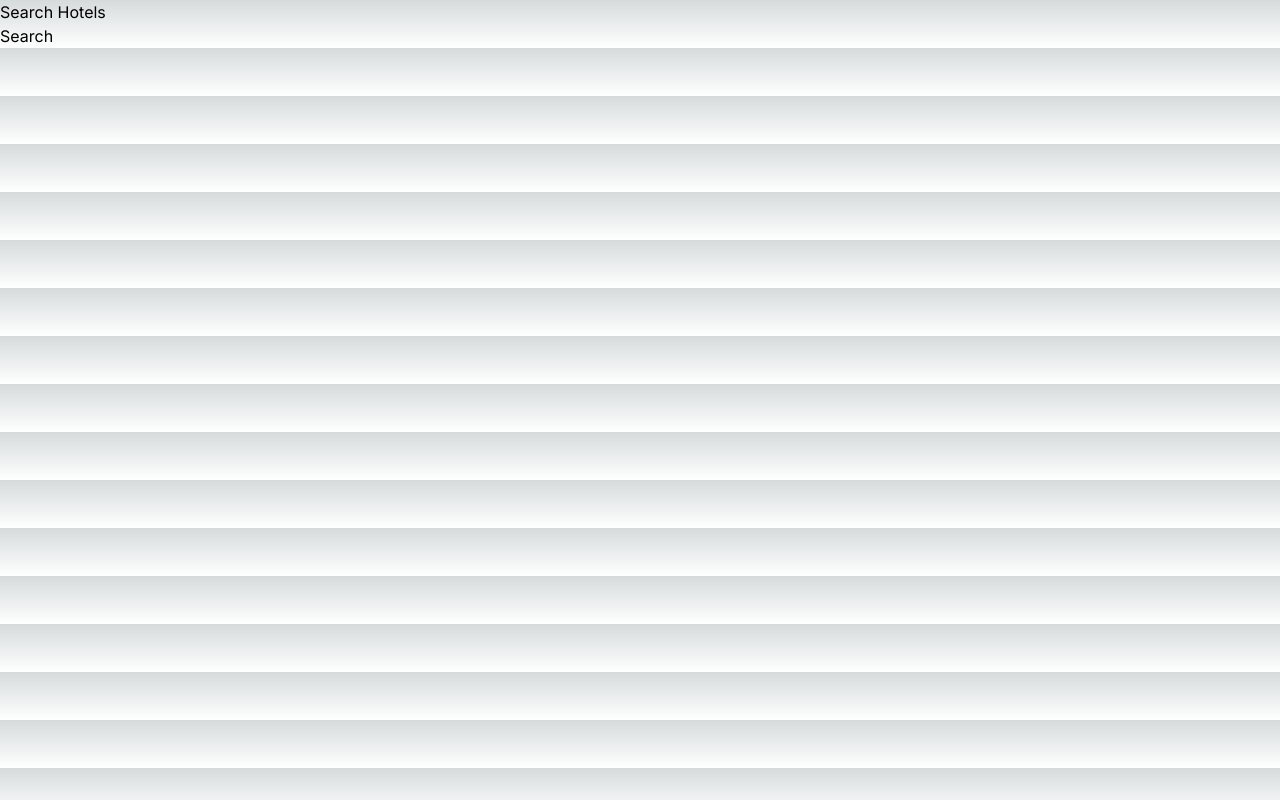
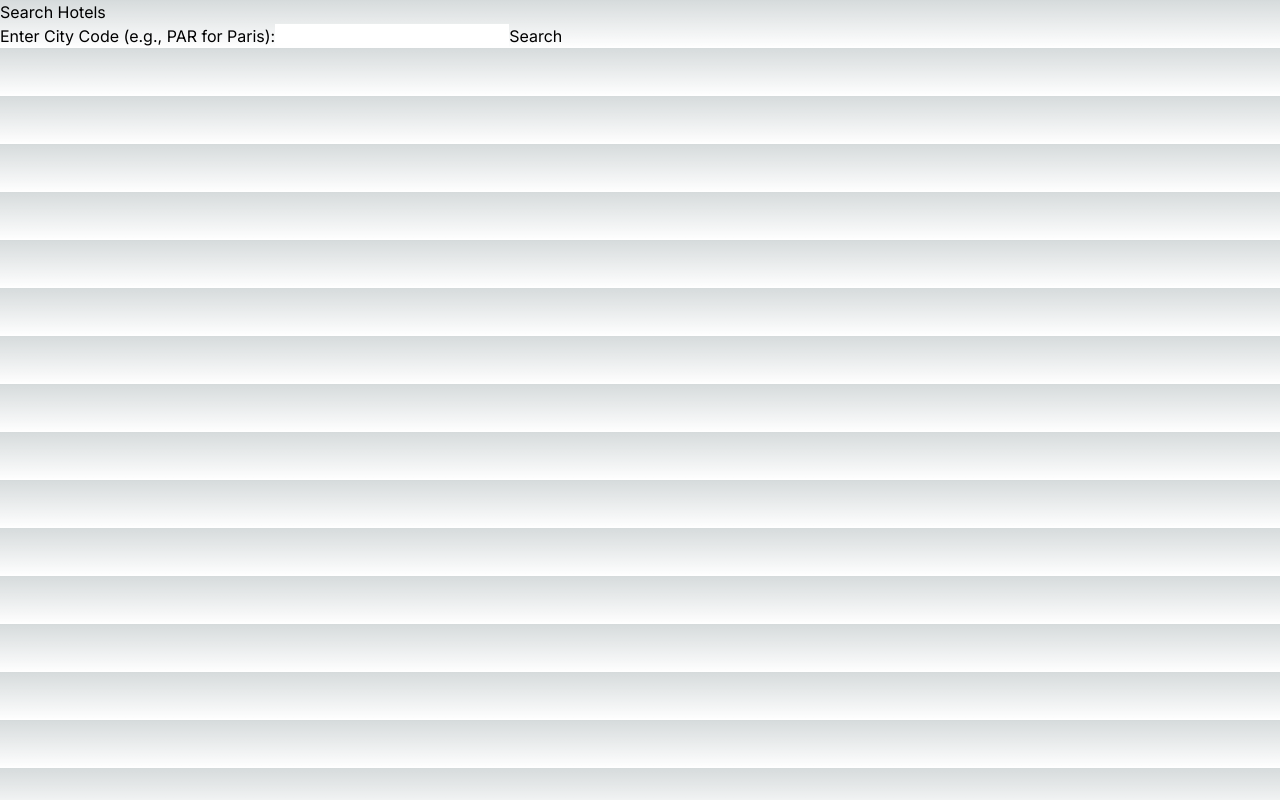
Before and after one commit to LetMeP1ay/Tripago, a Next.js app in the folder frontend/: page /hotels in a window 1280 px wide. Built offline with nearby package versions, Linux system fonts and the light colour scheme.

Commit message:
create a simple page to test the backend and fix the backend

```diff
--- a/frontend/src/app/hotels/page.tsx
+++ b/frontend/src/app/hotels/page.tsx
@@ -1,40 +1,58 @@
-"use client";
+"use client"
 
-import { useState } from "react";
+import React, { useState } from "react";
+import axios from "axios";
 
-export default function HotelSearch() {
-  const [hotels, setHotels] = useState([]);
-  const [loading, setLoading] = useState(false);
+const HotelSearch = () => {
+  const [cityCode, setCityCode] = useState("");
+  const [responseData, setResponseData] = useState(null);
   const [error, setError] = useState("");
 
-  const searchHotels = async (cityCode: string) => {
-    setLoading(true);
+  const handleSubmit = async (e: any) => {
+    e.preventDefault();
+
     try {
-      const res = await fetch(
-        `${process.env.NEXT_PUBLIC_API_URL}/api/hotels?cityCode=${cityCode}`
-      );
-      const data = await res.json();
-      setHotels(data.data);
+      const response = await axios.get(`${process.env.NEXT_PUBLIC_API_URL}/api/hotels`, {
+        params: {
+          cityCode,
+        },
+      });
+
+      setResponseData(response.data); // Set the raw JSON response data
+      setError(""); // Clear any previous errors
     } catch (err) {
-      setError("We had a problem with fetching hotels... sorry!");
-    } finally {
-      setLoading(false);
+      console.error(err);
+      setError("Failed to fetch hotel offers.");
+      setResponseData(null); // Clear previous data on error
     }
   };
 
   return (
     <div>
       <h1>Search Hotels</h1>
-      <button onClick={() => searchHotels("NYC")}>Search</button>
-      {loading && <p>Loading...</p>}
-      {error && <p>{error}</p>}
-      <ul>
-        {hotels.map((hotel: any, index: number) => (
-          <li key={index}>
-            {hotel.name} - {hotel.iataCode}, {hotel.address.countryCode}
-          </li>
-        ))}
-      </ul>
+      <form onSubmit={handleSubmit}>
+        <label>
+          Enter City Code (e.g., PAR for Paris):
+          <input
+            type="text"
+            value={cityCode}
+            onChange={(e) => setCityCode(e.target.value)}
+            required
+          />
+        </label>
+        <button type="submit">Search</button>
+      </form>
+
+      {error && <p style={{ color: "red" }}>{error}</p>}
+
+      {responseData && (
+        <div>
+          <h2>Raw JSON Response</h2>
+          <pre>{JSON.stringify(responseData, null, 2)}</pre>
+        </div>
+      )}
     </div>
   );
-}
+};
+
+export default HotelSearch;
```
Also changed, not shown: 1 other file (tests, documents, lock files or other folders).
